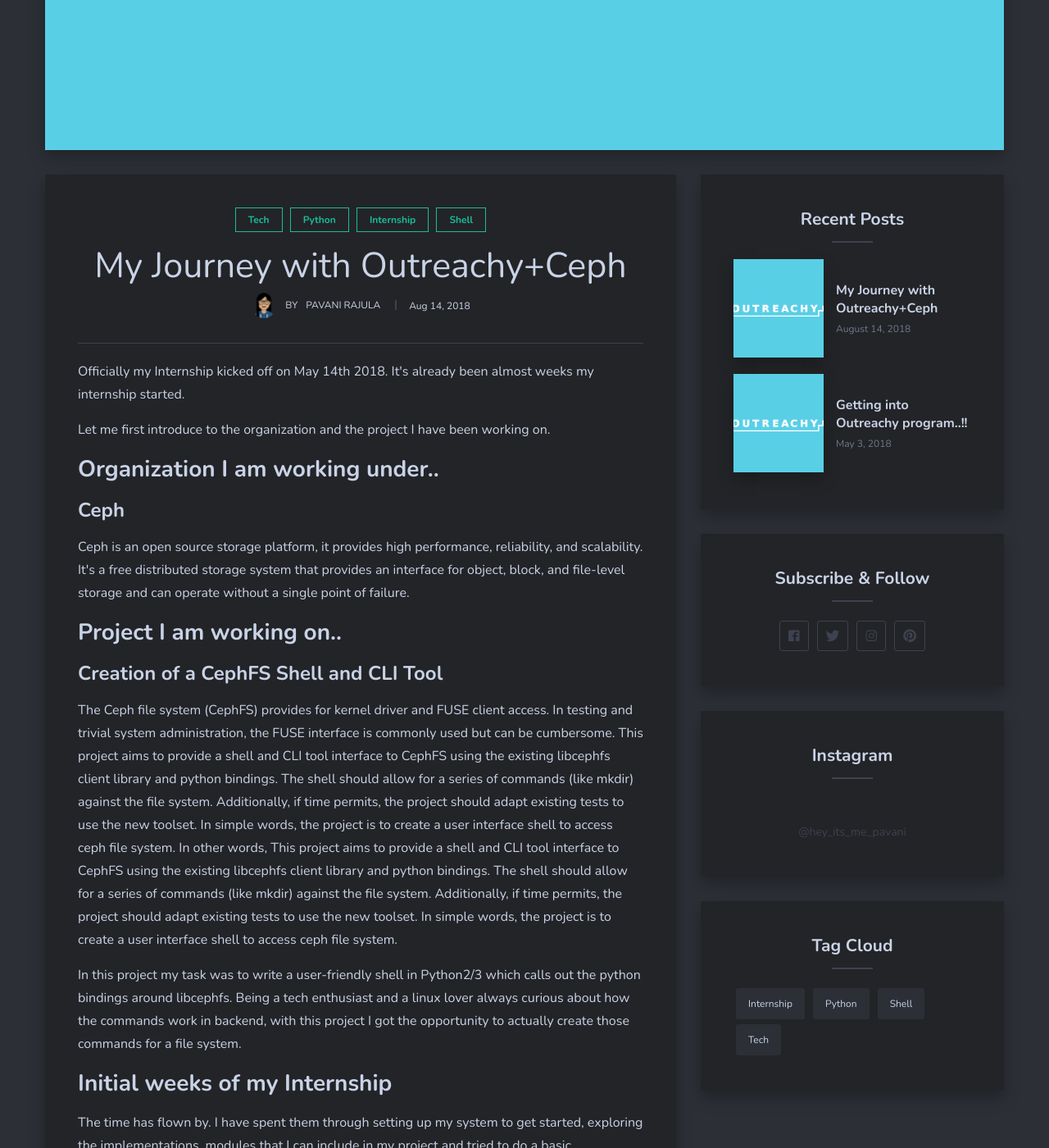
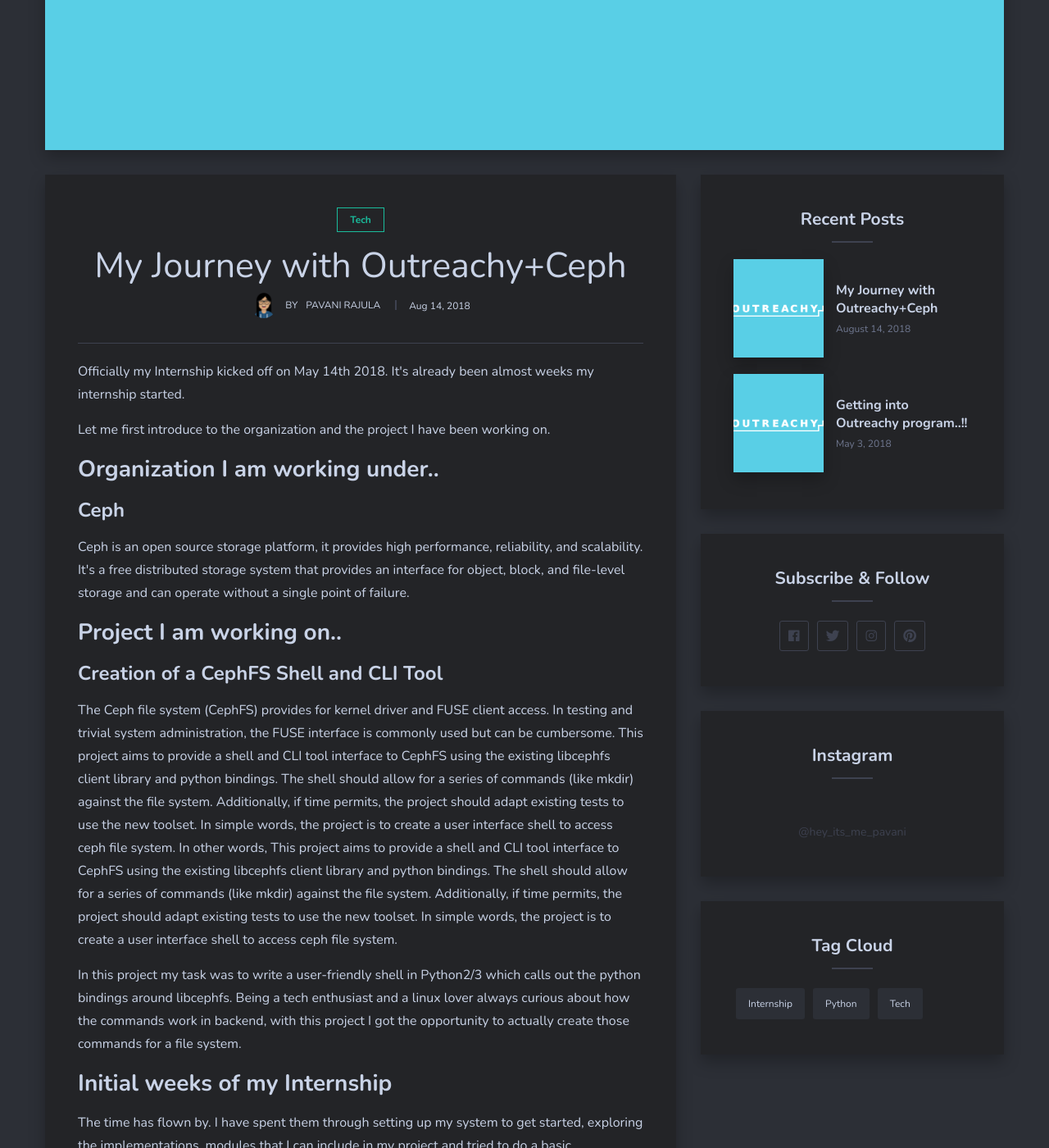
Before and after one commit to rpavani1998/PavaniRajula, a Jekyll site: the page built from _posts/2018-08-14-internship-work.markdown, in a window 1280 px wide and 1400 px high, scrolled down 512 px. Shown: the whole window at 82% size. Built offline with Jekyll 4.4.1, drawn with Linux system fonts in a browser that asks for light colours; nearby versions of some CDN libraries; comment, search, counter and statistics services are not loaded.

Commit message:
Updated Base URL

```diff
--- a/_config.yml
+++ b/_config.yml
@@ -3,7 +3,7 @@
 
 title: Pavani Rajula Theme | Theme for Jekyll
 description: Pavani Rajula is an easy and simple theme for Jekyll. Dark colors, give it a special exquisite look. A careful approach to design and features make it an ideal solution for a personal blog. # this means to ignore newlines until "baseurl:"
-baseurl: "/PavaniRajula" # the subpath of your site, e.g. /blog
+baseurl: "" # the subpath of your site, e.g. /blog
 url: "" # the base hostname & protocol for your site, e.g. http://example.com
 
 
--- a/_posts/2018-08-14-internship-work.markdown
+++ b/_posts/2018-08-14-internship-work.markdown
@@ -4,7 +4,7 @@
 date: 2018-08-14 00:00:00
 author: "Rajula Pavani"
 image: outreachy-logo.png
-tags:  Tech Python Internship Shell
+tags:  Tech
 ---
 
 <p>Officially my Internship kicked off on May 14th 2018. It's already been almost weeks my internship started. </p>
```
